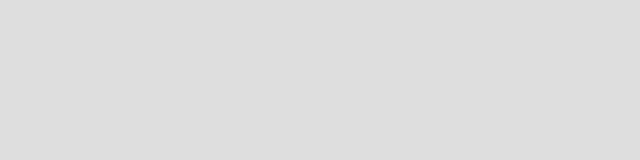
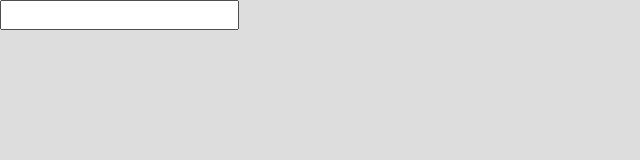
Before and after one commit to bgroyer1/chrome_extension, a plain HTML site: page index.html in a window 1280 px wide. Shown: the whole page, without its empty margins (0-640 px from the left). Drawn offline with Linux system fonts and the light colour scheme.

Commit message:
created input tag/save btn

```diff
--- a/index.html
+++ b/index.html
@@ -17,5 +17,8 @@
     <!-- Javascript -->
     <script src="./js/script.js" defer></script>
   </head>
-  <body></body>
+  <body>
+    <input id='input-el' type="text">
+    <button id="input-btn"></button>
+  </body>
 </html>
```
